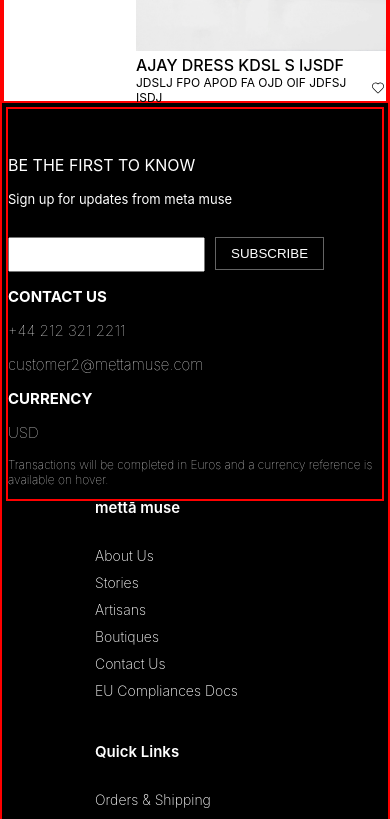
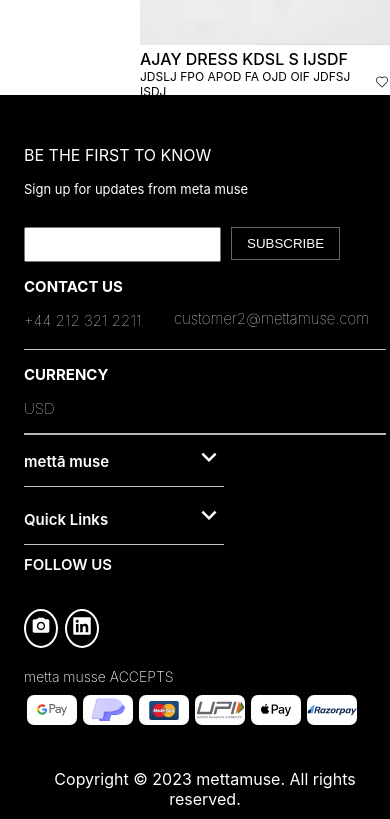
Before and after one commit to azzayshakya/assignment, a React (Create React App) app in the folder task/: page / in a window 390 px wide. Shown: the part 6165-6984 px from the top of the page. Built offline with nearby package versions, Linux system fonts and the light colour scheme.

Commit message:
making it responsive

```diff
--- a/task/src/component/Footer.js
+++ b/task/src/component/Footer.js
@@ -1,5 +1,7 @@
 import React from 'react';
 import '../css/Footer.css'
+
+import { MdOutlineKeyboardArrowDown } from "react-icons/md";
 // import {gpay} from '../images/google-pay.svg'
 import  gpay  from "../images/google-pay.svg";
 import  razorpay  from "../images/razorpay.6e46f6f.svg";
@@ -30,9 +32,9 @@ const Footer = () => {
             <div className="topFooterRightSide">
                 <p className='contacatusinfooter'>CONTACT US</p>
                 <p>+44 212 321 2211</p>
-                <p>customer2@mettamuse.com</p>
+                <p className='custmermail'>customer2@mettamuse.com</p>
                 <p className='currensyinfooter'>CURRENCY</p>
-                <p><div className="flag"></div><div className="dot"></div>USD</p>
+                <p className='usdinfooter'><div className="flag"></div><div className="dot"></div>USD</p>
                 <p className='aboutTransactionInFooter'>Transactions will be completed in Euros and a currency reference is available on hover.</p>
 
             </div>
@@ -43,7 +45,7 @@ const Footer = () => {
 
         <div className="leftinbottomfooter">
 
-        <p className='bottomfutterboldline activebottomfutter'>mettā muse</p>
+        <p className='bottomfutterboldline resinfooter activebottomfutter'><span>mettā muse </span> <span  className='bottomfutterdownarrow'><MdOutlineKeyboardArrowDown/></span></p>
             <p className='bottomfooterbottomitems'>About Us</p>
             <p className='bottomfooterbottomitems'>Stories</p>
             <p className='bottomfooterbottomitems'>Artisans</p>
@@ -56,7 +58,7 @@ const Footer = () => {
 
         <div className="midinbottomfooter">
 
-        <p className='bottomfutterboldline'>Quick Links</p>
+        <p className='bottomfutterboldline resinfooter resinfooter2'><span>Quick Links </span> <span className='bottomfutterdownarrow'><MdOutlineKeyboardArrowDown/></span></p>
             <p className='bottomfooterbottomitems'>Orders & Shipping</p>
             <p className='bottomfooterbottomitems'>Join/Login as a Seller</p>
             <p className='bottomfooterbottomitems'>Payment & Pricing</p>
--- a/task/src/css/Footer.css
+++ b/task/src/css/Footer.css
@@ -73,6 +73,9 @@
 
 
 }
+.bottomfutterdownarrow{
+    display: none;
+}
 
 .leftinbottomfooter{
     /* border: 2px red solid; */
@@ -107,7 +110,7 @@
 
 }
 .lastinbottomfooter{
-    border: 2px blue solid;
+    /* border: 2px blue solid; */
     font-size: 14px;
     font-weight: 200;
     width: 350px;
@@ -179,6 +182,8 @@
 
     }
 }
+
+
 @media(max-width:869px){
     .inputinfoooter input{
         padding: 8px 8px;
@@ -188,7 +193,7 @@
         padding: 8px 15px;
     }
     .footerTop{
-        border: 2px red solid;
+        /* border: 2px red solid; */
 
     }
     .topFooterRightSide{
@@ -222,18 +227,66 @@
     }
     .footerBottom{
         flex-direction: column;
+        /* border: 2px red solid; */
+        align-items: flex-start;
 
 
     }
-    .lastinbottomfooter{
-        /* position: relative; */
-        /* top: -25px;
-        left: -37px; */
+    .resinfooter{
+        /* width: 350px; */
+        /* width: 250%; */
+        /* min-width: auto; */
+        margin-top: 35px;
+        /* border: 2px red solid;    */
+        /* width: 100%; */
+        /* border-bottom:1px rgb(193, 192, 192) solid ; */
+
+    }
+    .resinfooter2{
+     margin-top:-10px;
     }
 
 }
+
+
+
 @media (max-width:541px) {
-    .footer{
-        padding: 0px 0px;
+     .footer{
+        padding: 0px 0px 0px 10px;
+    }
+   .topFooterRightSide .custmermail{
+
+        position: relative;
+        top: -36px;
+        left: 150px;
+        margin-bottom: -30px;
+        max-width: 200px;
+
+    }
+    .currensyinfooter{
+        padding-top: 15px;
+        border-top:1px rgb(193, 192, 192) solid ;
+    }
+    .aboutTransactionInFooter{
+        display: none;
+    }
+
+    .bottomfooterbottomitems{
+        display: none;
+    }
+    .bottomfutterdownarrow{
+        display: block;
+        float: right;
+        font-size: 30px;
+        margin-top: -10px;
+        /* border: ; */
+    }
+    .resinfooter{
+        /* width: 220%; */
+        border-bottom:1px rgb(193, 192, 192) solid ;
+
+    }
+    .lastinbottomfooter img{
+        /* border: 2px red solid; */
     }
 }
--- a/task/src/css/Home.css
+++ b/task/src/css/Home.css
@@ -1,6 +1,6 @@
 .home{
     /* margin: 0px 100px; */
-    border: 2px red solid;
+    /* border: 2px red solid; */
 }
 .navbarathome{
     padding: 0px 100px;
@@ -9,12 +9,12 @@
 }
 .bannerathome{
     margin: 0px 100px;
-    border: 2px red solid;
+    /* border: 2px red solid; */
     border-bottom : 1px solid rgb(202, 200, 200);
 }
 .midpartathome{
     margin: 0px 100px;
-    border: 2px red solid;
+    /* border: 2px red solid; */
 }
 @media(max-width:725px){
 
@@ -33,4 +33,5 @@
     /* border: 2px red solid; */
 }
 
+
 }
```
